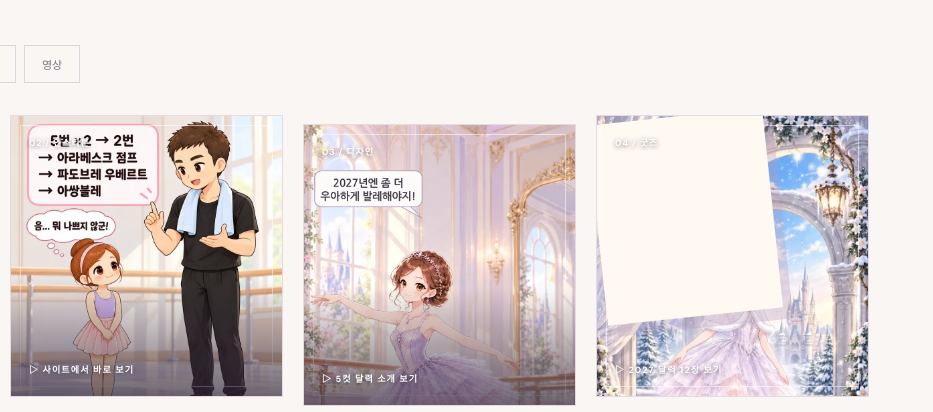
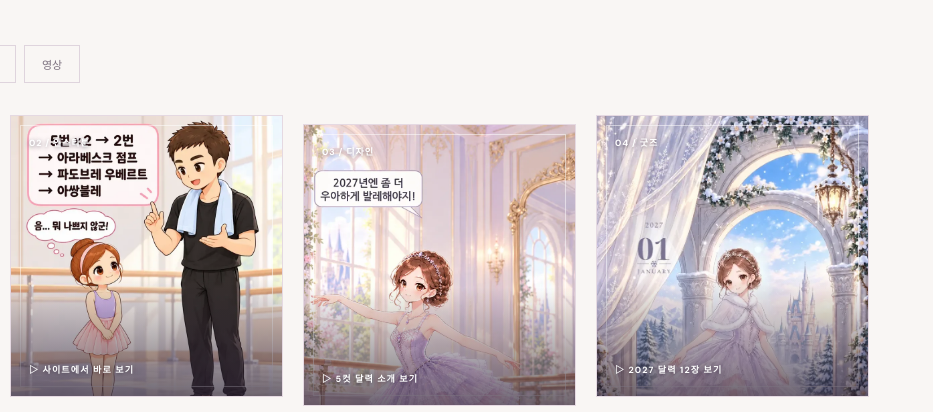
Before and after one commit to sheeny6-cmyk/magic-sugar-game, a plain HTML site: page sugar-works/index.html in a window 1280 px wide. Shown: the part 1164-1576 px from the top of the page, 347-1280 px from the left. Drawn offline with nearby package versions, Linux system fonts and the light colour scheme; a web font is replaced by a local one.

Commit message:
fix(portfolio): stop the calendar/editorial paper decoration from covering card photos

```diff
--- a/sugar-works/index.html
+++ b/sugar-works/index.html
@@ -42,7 +42,7 @@ nav{max-width:1450px;min-height:72px;margin:auto;padding:0 5%;display:flex;align
 .cover .cover-title{position:relative;z-index:3;max-width:86%;font:400 clamp(22px,2.2vw,34px)/1.25 var(--serif);letter-spacing:-.035em;word-break:keep-all}
 .cover .cover-bottom{position:absolute;z-index:3;bottom:20px;left:18px;color:#7d687d;font-size:9px;letter-spacing:.13em;font-weight:700}
 .cover img{position:absolute;inset:0;width:100%;height:100%;object-fit:cover}.cover.pos-top img{object-position:top center}
-.cover.has-img:before{content:"";position:absolute;inset:0;background:linear-gradient(0deg,#2b2033ad 0%,#2b203300 42%);z-index:2}
+.cover.has-img:before{content:"";position:absolute;inset:0;background:linear-gradient(0deg,#2b2033ad 0%,#2b203300 42%);z-index:2}.cover.has-img.calendar:before,.cover.has-img.editorial:before{inset:0;width:auto;height:auto;transform:none;box-shadow:none;background:linear-gradient(0deg,#2b2033ad 0%,#2b203300 42%)}
 .cover.has-img .cover-type,.cover.has-img .cover-bottom{color:#fff;text-shadow:0 1px 4px #2b203399;z-index:3}.cover.game:before{content:"";position:absolute;inset:0;background:#39294555;z-index:2}.cover.game span{color:#fff!important;text-shadow:0 1px 5px #281a36a8}
 .cover.snow{background:linear-gradient(145deg,#f9fcff,#d6e1ea)}.cover.snow:before{content:"";position:absolute;width:150%;height:39%;bottom:-16%;transform:rotate(-9deg);background:white;border-radius:50%}
 .cover.toon{background:radial-gradient(circle at 80% 24%,#fff7e8,#edd9eb 65%,#d6c2e5)}.cover.calendar{background:linear-gradient(140deg,#dfd3ee,#f7e5ea 75%)}.cover.calendar:before{content:"";position:absolute;width:65%;height:72%;background:#fff9f1;transform:rotate(-6deg);box-shadow:9px 12px 0 #b69cba55}
```
